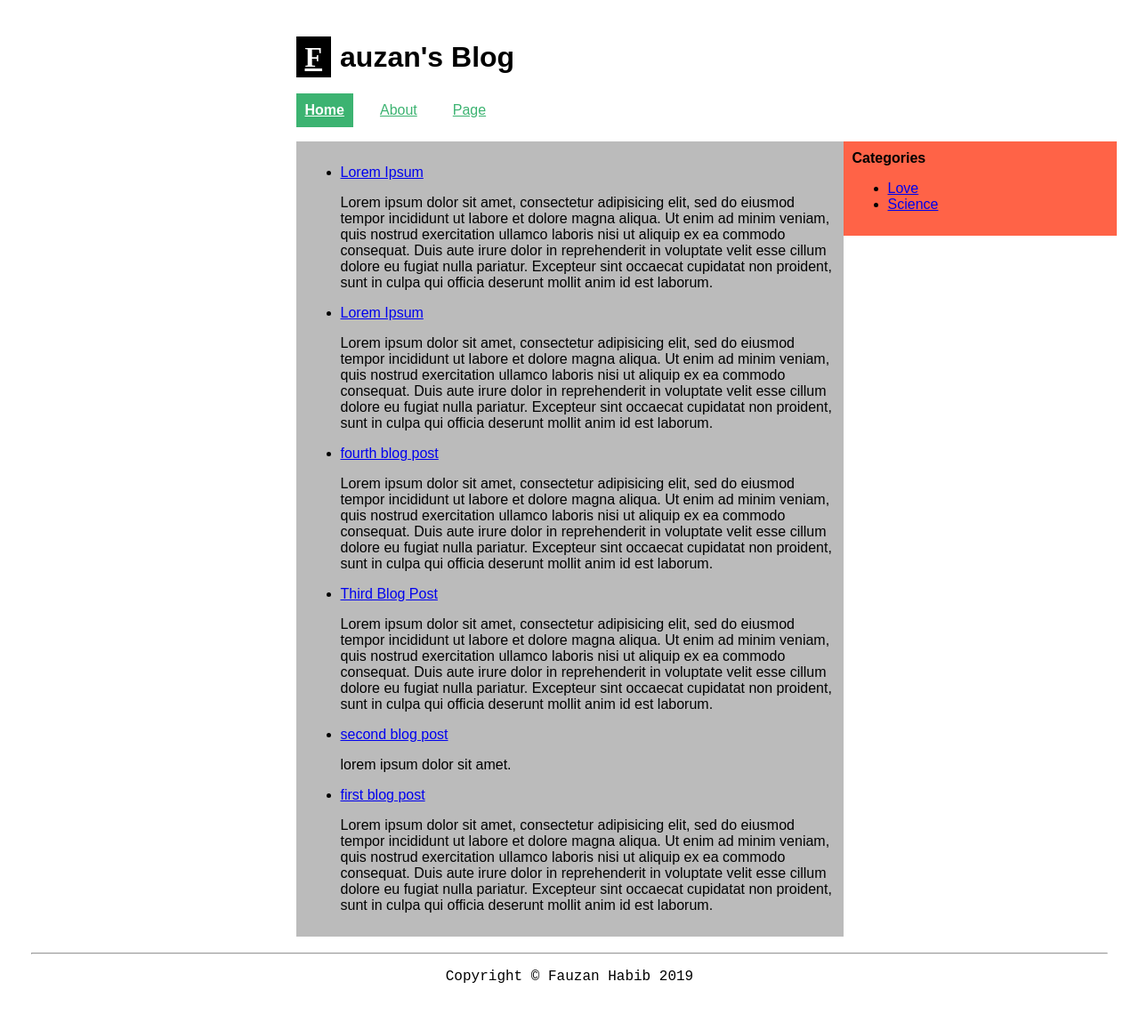
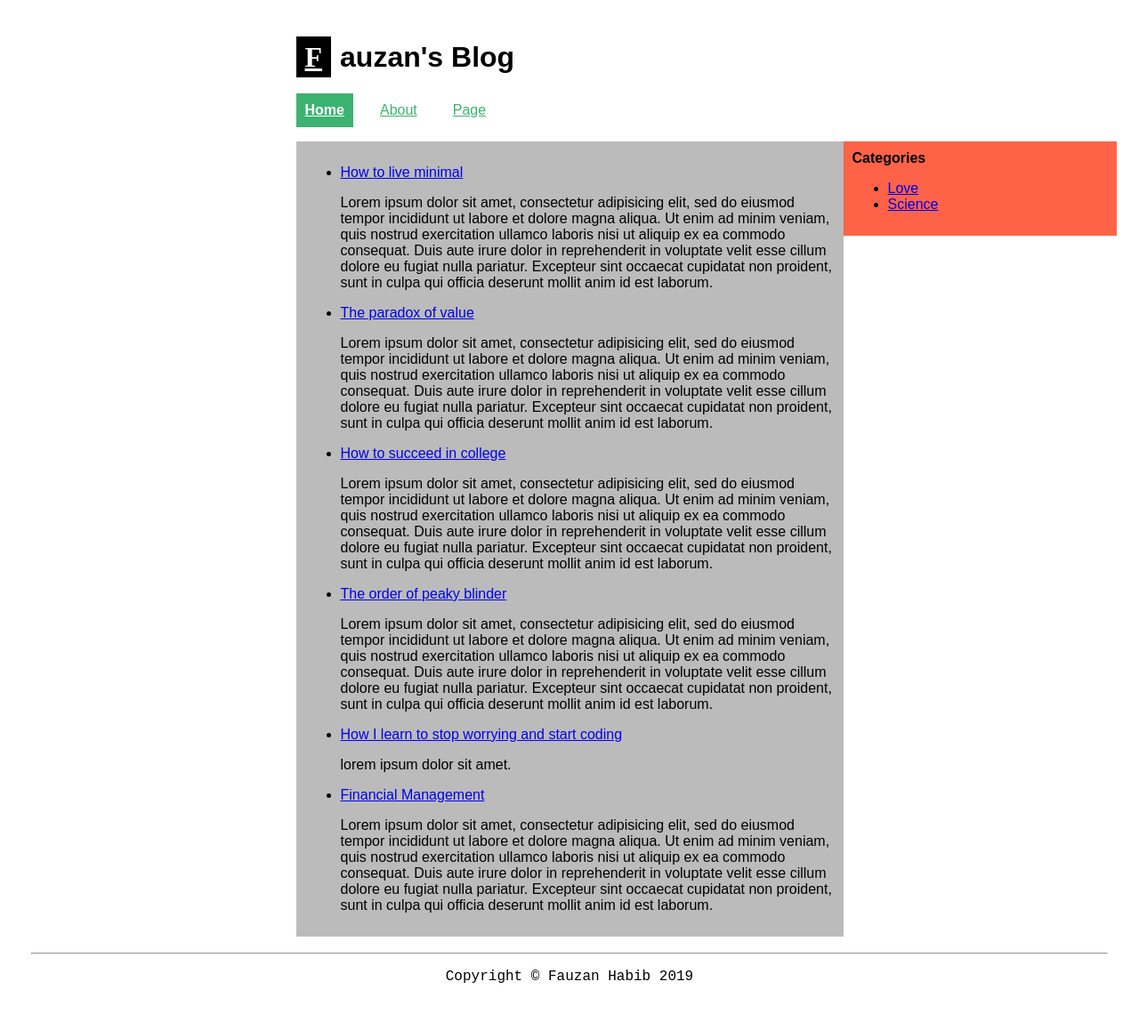
Before and after one commit to TheZano/wwb, a Jekyll site: the page built from index.html, in a window 1280 px wide. Shown: the whole page at 89% size. Built offline with Jekyll 4.4.1, drawn with Linux system fonts in a browser that asks for light colours.

Commit message:
better post title

```diff
--- a/_posts/2019-05-01-hello.md
+++ b/_posts/2019-05-01-hello.md
@@ -1,5 +1,5 @@
 ---
-title: first blog post
+title: Financial Management
 layout: "post"
 category: love
 ---
--- a/_posts/2019-05-02-world.md
+++ b/_posts/2019-05-02-world.md
@@ -1,5 +1,5 @@
 ---
-title: second blog post
+title: How I learn to stop worrying and start coding
 layout: "post"
 category: love
 ---
--- a/_posts/2019-05-03-lorem.md
+++ b/_posts/2019-05-03-lorem.md
@@ -1,5 +1,5 @@
 ---
-title: Third Blog Post
+title: The order of peaky blinder
 layout: "post"
 category: science
 source: http://www.dudetrustme.com
--- a/_posts/2019-05-04-ipsum.md
+++ b/_posts/2019-05-04-ipsum.md
@@ -1,5 +1,5 @@
 ---
-title: fourth blog post
+title: How to succeed in college
 layout: "post"
 category: science
 ---
--- a/_posts/2019-05-05-dolor.md
+++ b/_posts/2019-05-05-dolor.md
@@ -1,5 +1,5 @@
 ---
-title: Lorem Ipsum
+title: The paradox of value
 layout: "post"
 category: science
 ---
--- a/_posts/2019-05-05-kolor.md
+++ b/_posts/2019-05-05-kolor.md
@@ -1,5 +1,5 @@
 ---
-title: Lorem Ipsum
+title: How to live minimal
 layout: "post"
 category: science
 ---
```
